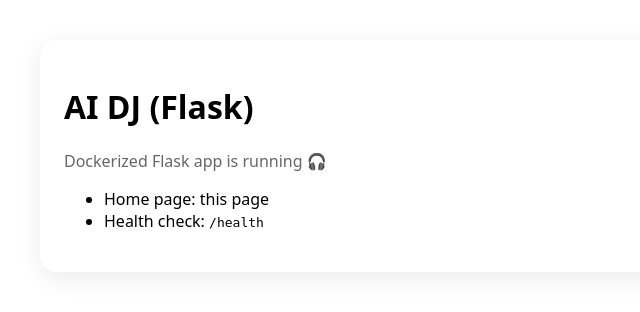
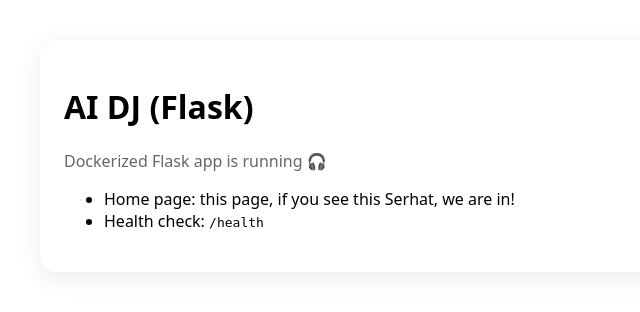
Before and after one commit to YagizBasaran/ai-dj, a Flask app: page / in a window 1280 px wide. Shown: the top 312 px of the page, without its empty margins (0-640 px from the left). Run offline with Flask 3, Linux system fonts and the light colour scheme.

Commit message:
Everything seems working.

```diff
--- a/templates/index.html
+++ b/templates/index.html
@@ -15,7 +15,7 @@
     <h1>AI DJ (Flask)</h1>
     <p class="muted">Dockerized Flask app is running 🎧</p>
     <ul>
-      <li>Home page: this page</li>
+      <li>Home page: this page, if you see this Serhat, we are in!</li>
       <li>Health check: <code>/health</code></li>
     </ul>
   </div>
```
